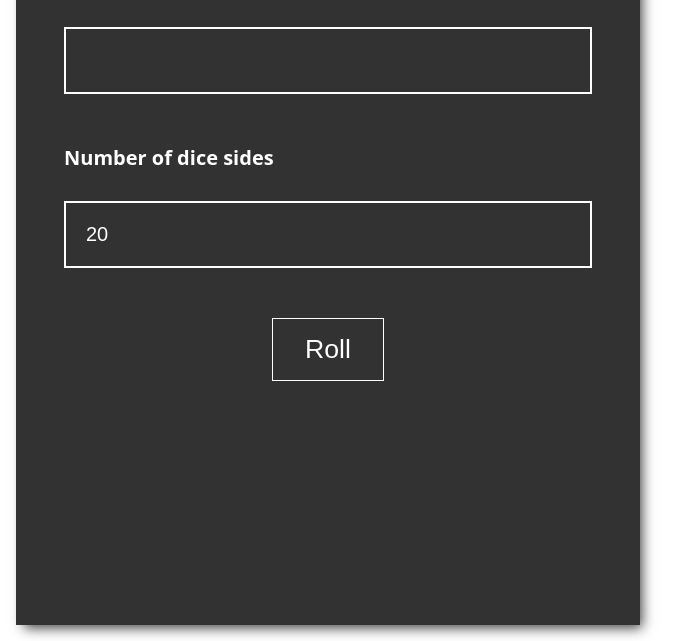
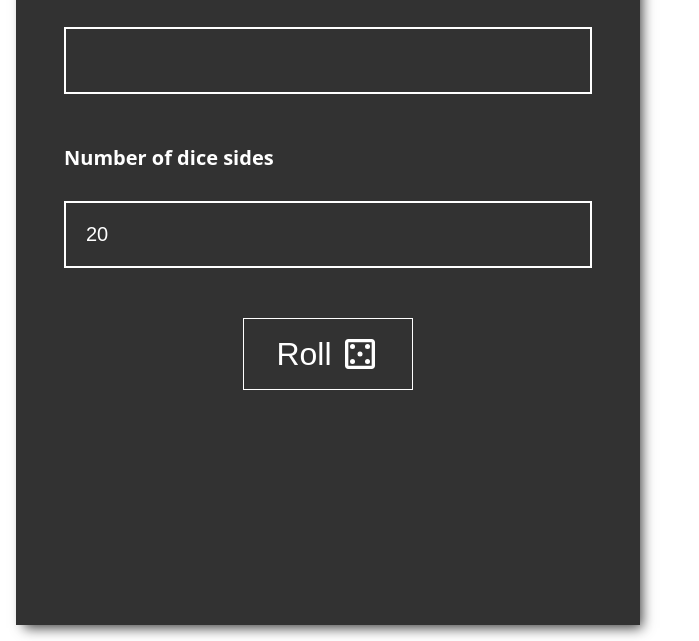
Before and after one commit to 0xSbock/better-dice, a plain HTML site: page static/index.html in a window 1280 px wide. Shown: the part 159-800 px from the top of the page, without its empty margins (0-699 px from the left). Drawn offline with Linux system fonts and the light colour scheme; no server answers; files whose address does not match are found by name.

Commit message:
add dice svg to roll button

```diff
--- a/static/index.html
+++ b/static/index.html
@@ -27,7 +27,10 @@
               title="Please enter the number of sides of your dice."
               required/>
             <div class="btn-container">
-              <button type="button" id="send">Roll</button>
+              <button type="button" id="send">
+                Roll
+                <div id="diceSVG"></div>
+              </button>
             </div>
           </div>
         </div>
--- a/static/main.css
+++ b/static/main.css
@@ -142,6 +142,9 @@ body {
 }
 
 button {
+  display: flex;
+  align-items: center;
+
   margin-left: auto;
   margin-right: auto;
   background-color: var(--dark-bg);
@@ -150,13 +153,16 @@ button {
   padding: 15px 32px;
   text-align: center;
   text-decoration: none;
-  display: inline-block;
-  font-size: 20pt;
+  font-size: 2rem;
 }
 
 button:hover {
   background-color: var(--light-bg);
   color: var(--light-bg-font-color);
+}
+
+button:hover #diceSVG {
+  filter: invert(0%);
 }
 
 #diceLog {
@@ -170,6 +176,15 @@ button:hover {
   margin-bottom: 0.25rem;
 }
 
+#diceSVG {
+  width: 2.5rem;
+  height: 2.5rem;
+  margin-left: 0.5rem;
+  background-image: url(/static/dice.svg);
+  background-size:cover;
+  filter: invert(100%);
+}
+
 * {
   transition: all 0.2s ease;
 }
```
Also changed, not shown: static/dice.svg (added).
